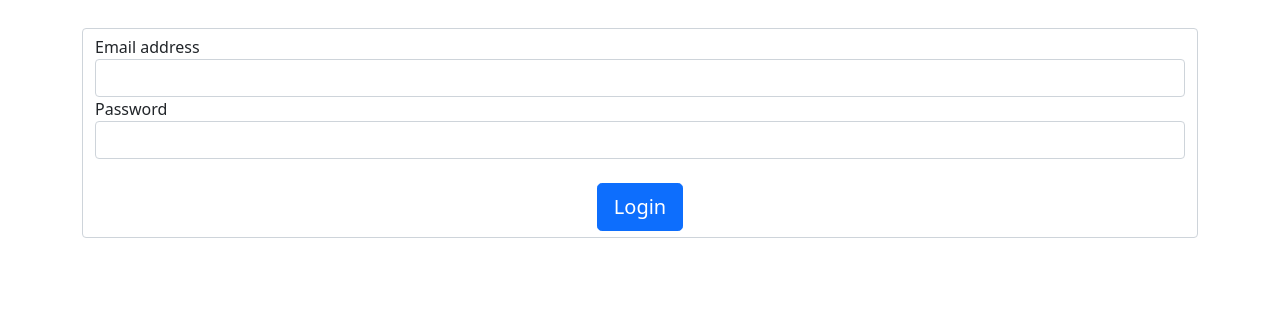
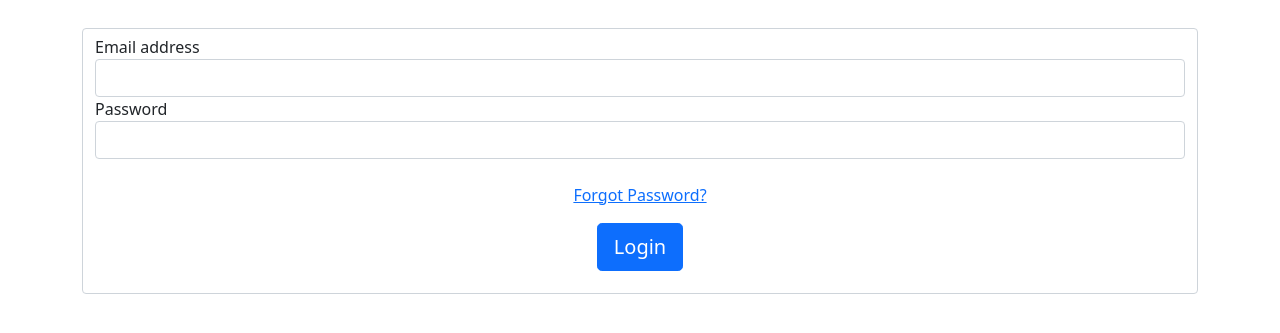
Before and after one commit to adrianbuskiewicz/Team-web-app-Flask-Project, a Flask app: page /login in a window 1280 px wide. Shown: the part 161-494 px from the top of the page. Run offline with Flask 2, Linux system fonts and the light colour scheme.

Commit message:
Update login.html

```diff
--- a/team/templates/auth/login.html
+++ b/team/templates/auth/login.html
@@ -11,7 +11,7 @@ Log in
 {% block content %}
 <div class="container">
     <form method="POST" class="form-control">
-        {{ login_form.hidden_tag() }}
+        {{ login_form.csrf_token }}
 
         {{ login_form.email_address.label }}
         {{ login_form.email_address(class="form-control") }}
@@ -20,7 +20,9 @@ Log in
         {{ login_form.password(class="form-control") }}
         <br/>
         <div class="text-center">
-            {{ login_form.submit(class="btn btn-lg btn-block btn-primary") }}
+            <a href="{{ url_for('auth.forgot_password_page') }}">Forgot Password?</a>
+            <br/>
+            {{ login_form.submit(class="btn btn-lg btn-block btn-primary m-3") }}
         </div>
     </form>
 </div>
```
